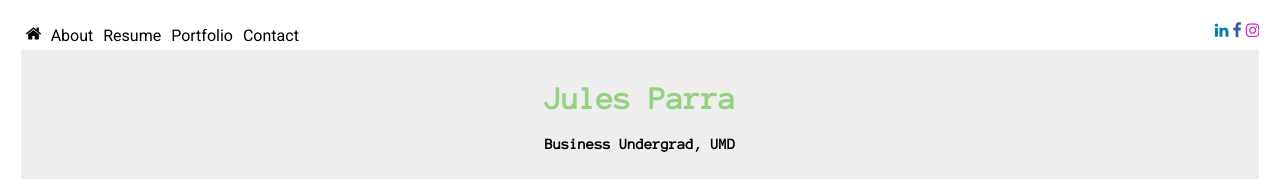
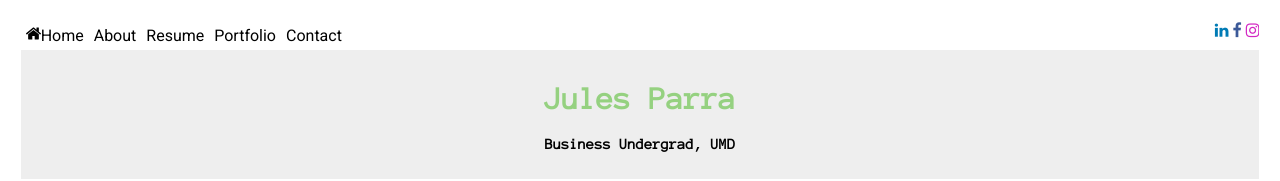
Before and after one commit to julesparra/portfolio, a plain HTML site: page index.html in a window 1280 px wide. Shown: the top 181 px of the page. Drawn offline with Linux system fonts and the light colour scheme.

Commit message:
Update index.html

```diff
--- a/index.html
+++ b/index.html
@@ -15,7 +15,7 @@
 
 <div class="col-16">
   <ul>
-    <li><a href="index.html"><img src="homebutton.svg" height="15" weight="15"></a></li>
+    <li><a href="index.html"><img src="homebutton.svg" height="15" weight="15">Home</a></li>
     <li><a href="about.html">About</a></li>
     <li><a href="resume.html">Resume</a></li>
     <li><a href="portfolio.html">Portfolio</a></li>
```
